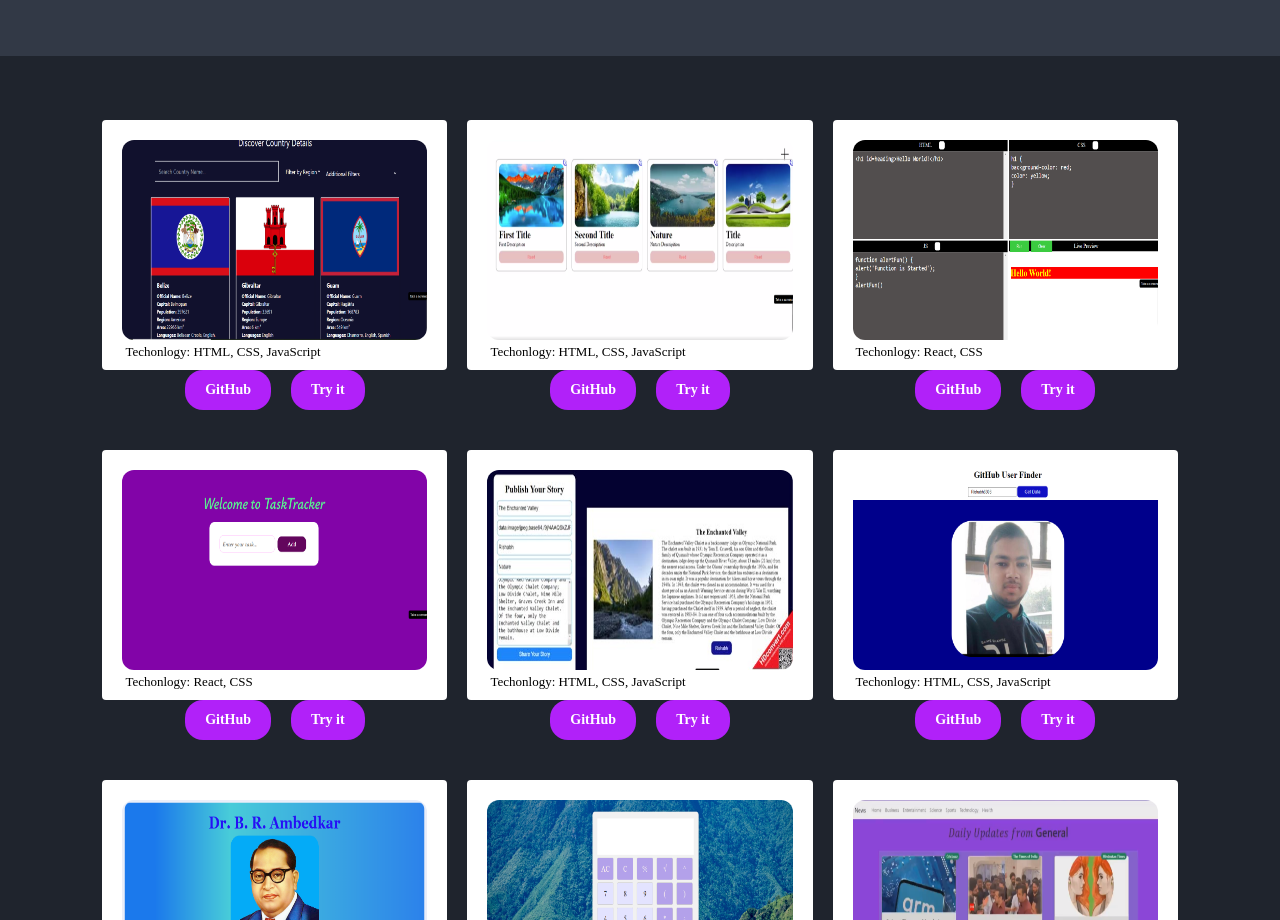
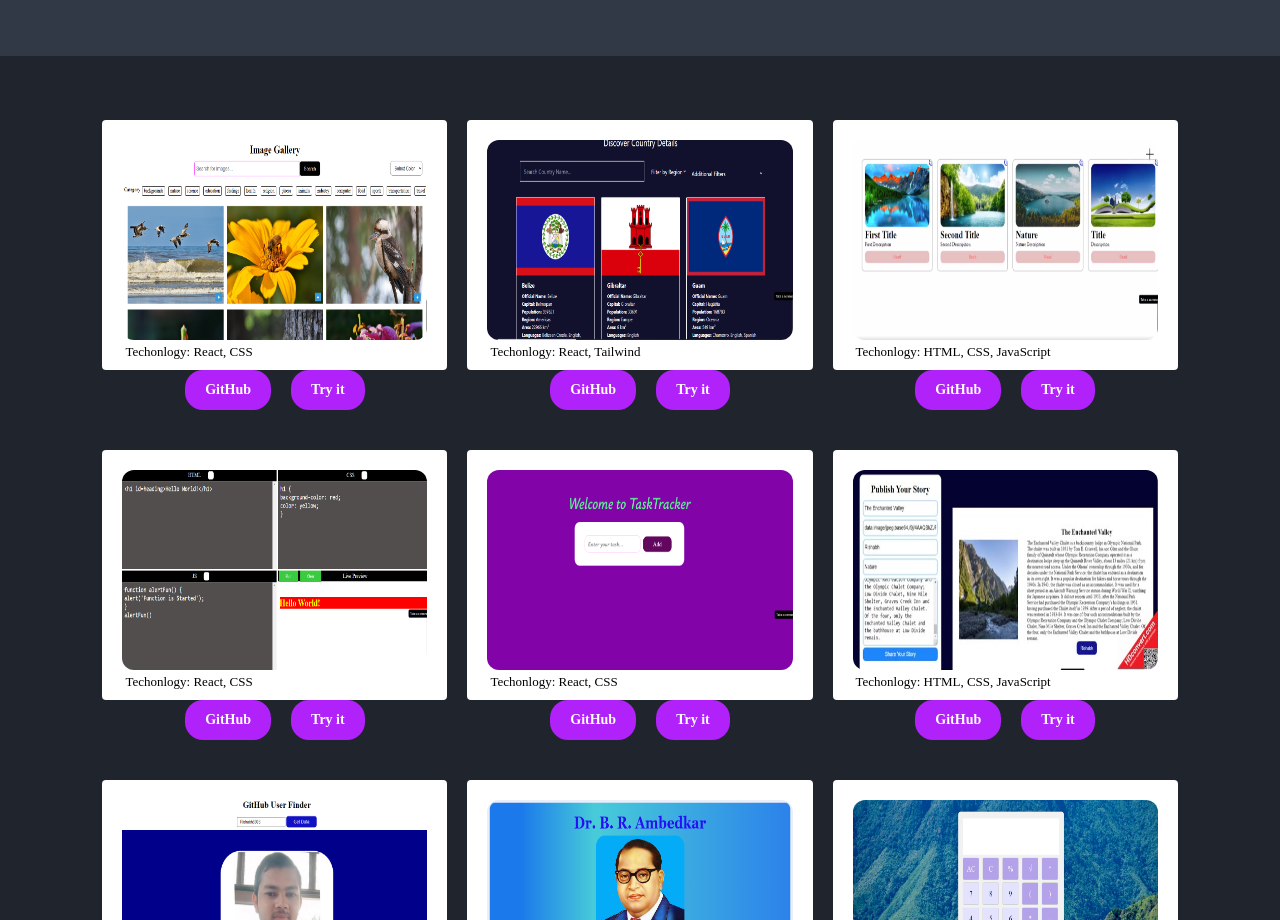
Before and after one commit to Rishabh6306/Portfolio-Website, a React (Vite) app: page / in a window 1280 px wide. Shown: the part 1720-2640 px from the top of the page. Built offline with nearby package versions, Linux system fonts and the light colour scheme; a web font is replaced by a local one.

Commit message:
Few More Projects Added

```diff
--- /dev/null
+++ b/NotAvaliable.html
@@ -0,0 +1,47 @@
+<!DOCTYPE html>
+<html lang="en">
+<head>
+    <meta charset="UTF-8">
+    <meta name="viewport" content="width=device-width, initial-scale=1.0">
+    <title>Page Not Available</title>
+    <style>
+        body {
+            font-family: Arial, sans-serif;
+            text-align: center;
+            background-color: #f2f2f2;
+            margin: 0;
+            padding: 0;
+            display: flex;
+            flex-direction: column;
+            align-items: center;
+            justify-content: center;
+            height: 100vh;
+        }
+
+        .container {
+            padding: 20px;
+            background-color: #ffffff;
+            border-radius: 8px;
+            box-shadow: 0px 0px 10px rgba(0, 0, 0, 0.2);
+        }
+
+        h1 {
+            font-size: 36px;
+            margin-bottom: 10px;
+        }
+
+        p {
+            font-size: 18px;
+            color: #666666;
+            margin-bottom: 20px;
+        }
+    </style>
+</head>
+<body>
+    <div class="container">
+        <h1>Page Not Available</h1>
+        <p>We apologize, but the requested page is currently not available.</p>
+        <p>Please try again later or contact support for assistance.</p>
+    </div>
+</body>
+</html>
--- a/src/Components/Projects.jsx
+++ b/src/Components/Projects.jsx
@@ -181,11 +181,19 @@ export default function Projects() {
     },
     {
       id: 23,
-      paragraph: 'HTML, CSS, JavaScript',
+      paragraph: 'React, Tailwind',
       image: '23.CountryInfo_WebApp.png',
       name: 'CountryInfo WebApp',
-      githubLink: 'https://github.com/Rishabh6306/MileStone-Repo/tree/main/Project-1',
+      githubLink: 'https://github.com/Rishabh6306/Countries-Info-ReactWebApp',
       liveLink: 'https://global-explorer.netlify.app/'
+    },
+    {
+      id: 24,
+      paragraph: 'React, CSS',
+      image: '24.Image_Gallery.png',
+      name: 'Image Gallery',
+      githubLink: 'https://github.com/Rishabh6306/Image-Gallery',
+      liveLink: 'NotAvaliable.html'
     },
 
   ]
```
Also changed, not shown: public/24.Image_Gallery.png (added).
